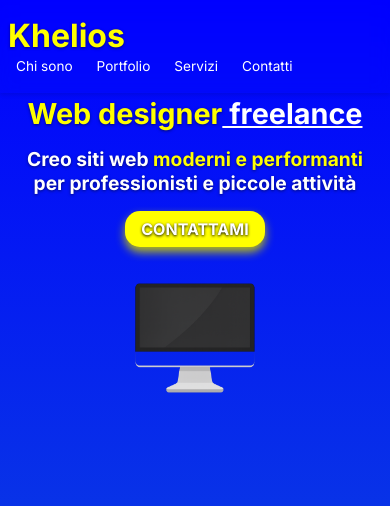
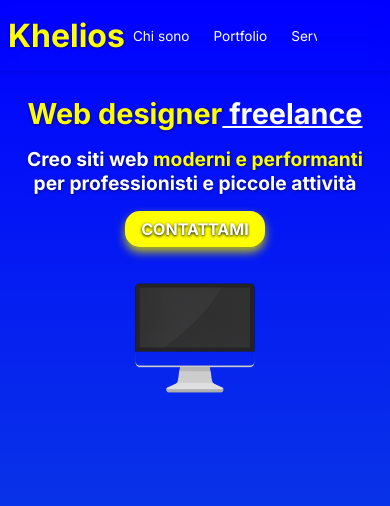
Before and after one commit to Khelioss/portfolioeliomarchese3, a plain HTML site: page index.html in a window 390 px wide. Shown: the top 506 px of the page. Drawn offline with Linux system fonts and the light colour scheme.

Commit message:
Update style.css

```diff
--- a/style.css
+++ b/style.css
@@ -390,3 +390,37 @@ body {
         display: none;
     }
 }
+@media (max-width: 768px) {
+    .hero {
+        flex-wrap: nowrap;        /* impedisce che logo e link vadano su righe diverse */
+        padding-left: 0.5rem;
+        padding-right: 0.5rem;
+        justify-content: space-between;
+        align-items: center;      /* centra verticalmente logo e link */
+    }
+
+    .nav-links {
+        gap: 0.5rem;              /* meno spazio tra link */
+        max-width: calc(100% - 100px); /* lascia spazio per il logo (aggiusta 100px se serve) */
+        overflow-x: auto;          /* scroll se i link non ci stanno */
+        flex-wrap: nowrap;
+        display: flex;
+        -webkit-overflow-scrolling: touch;
+    }
+
+    .nav-links li {
+        flex: 0 0 auto;            /* ogni link prende solo lo spazio necessario */
+        text-align: center;
+    }
+
+    .nav-links li a {
+        font-size: 0.85rem;
+        padding: 0.2rem 0.5rem;
+        white-space: nowrap;
+        display: block;
+    }
+
+    .nav-links::-webkit-scrollbar {
+        display: none;
+    }
+}
```
